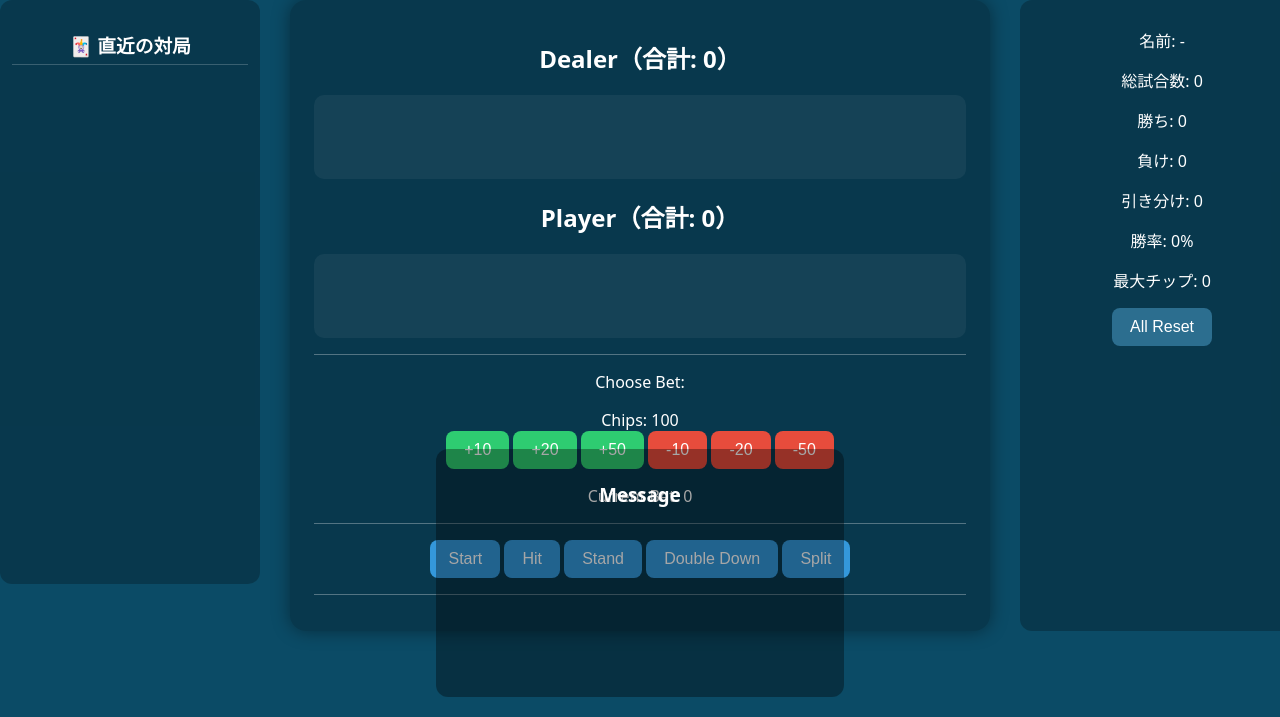
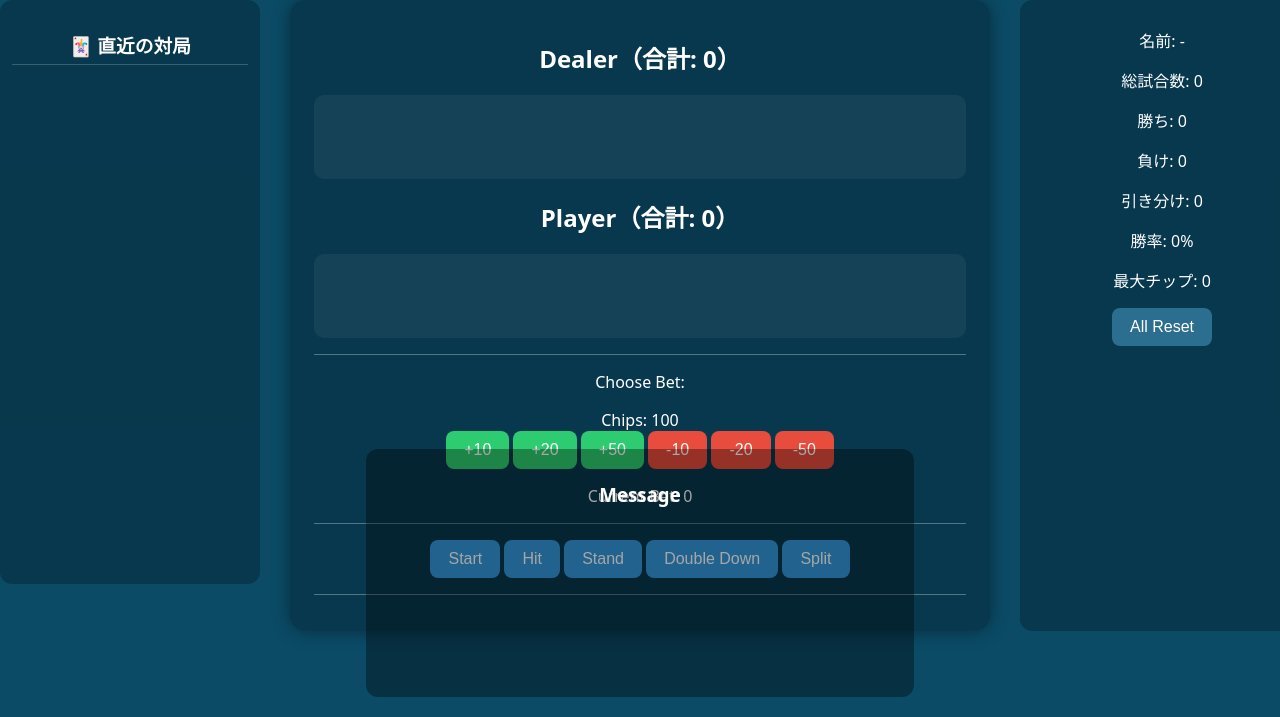
Before and after one commit to FAVNakaihideaki/blackjack, a website with bundled scripts: page index.html in a window 1280 px wide. Shown: the part 83-800 px from the top of the page. Built offline with nearby package versions, Linux system fonts and the light colour scheme; a script that the page names is missing.

Commit message:
メッセージ欄2

```diff
--- a/css/style.css
+++ b/css/style.css
@@ -152,7 +152,7 @@ button:disabled {
   bottom: 20px;
   transform: translateX(-50%);
 
-  width: 380px;
+  width: 520px;
   min-height: 220px;
   max-height: 360px;
 
```
